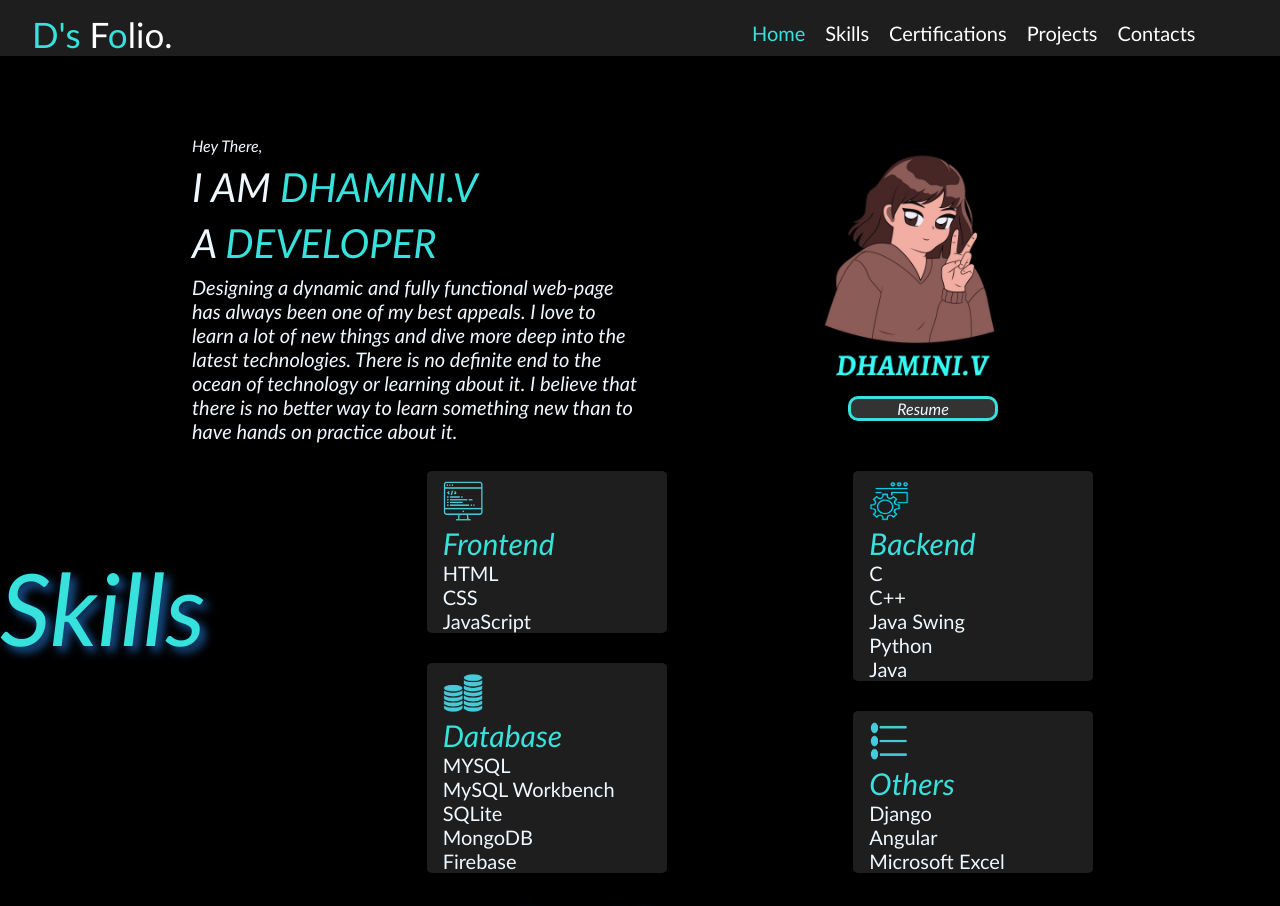
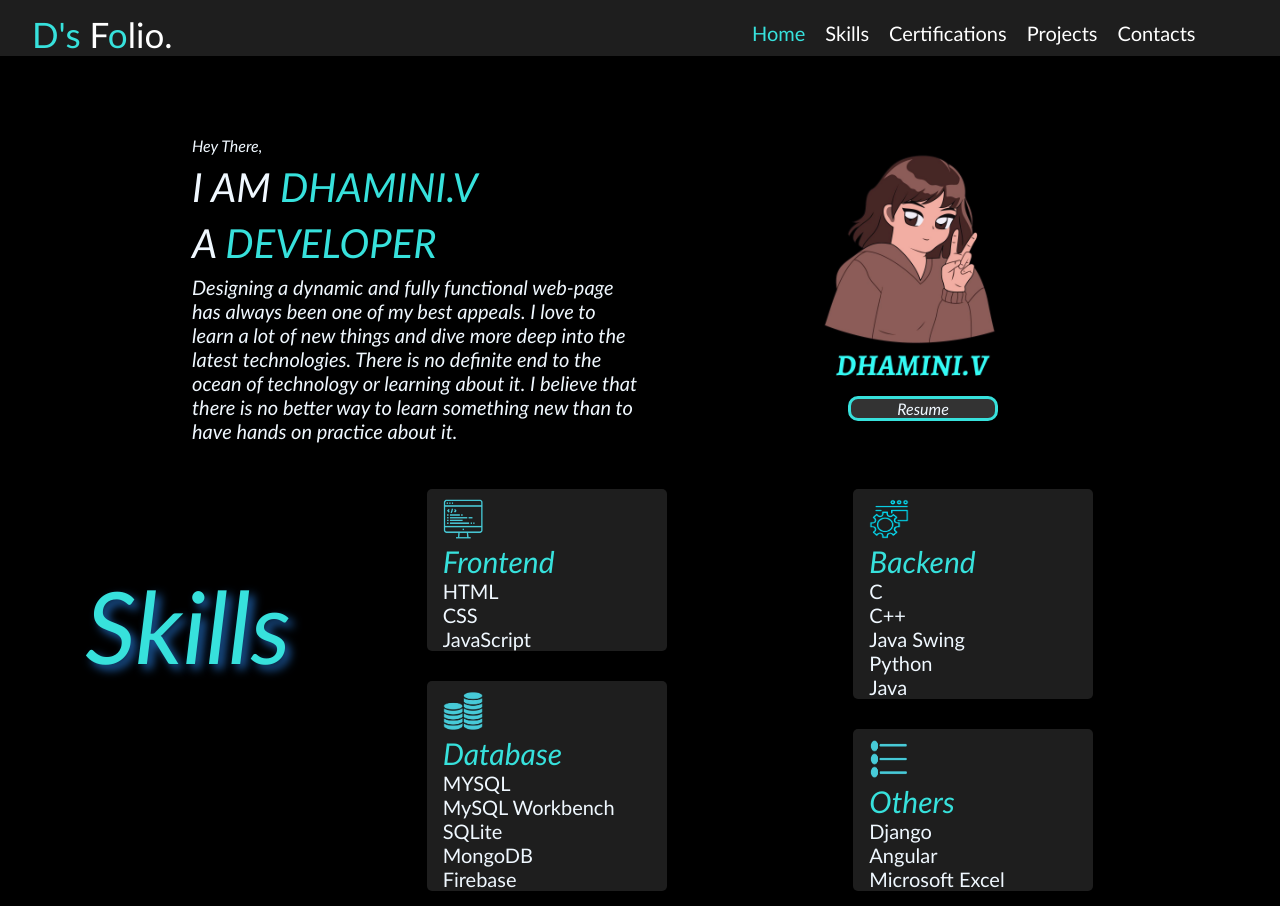
Before and after one commit to dhamini2311/portfolio2, an Angular app: page /home in a window 1280 px wide. Shown: the top 906 px of the page. Built offline with nearby package versions, Linux system fonts and the light colour scheme.

Commit message:
latest commit

```diff
--- a/src/app/certificates/certificates.component.html
+++ b/src/app/certificates/certificates.component.html
@@ -17,4 +17,5 @@
     <div id="link">
         <a href="https://drive.google.com/drive/folders/1uh2YP8FSIxuDAgvhfALbCNamKddslSmk?usp=drive_link">Other Certificates</a>
     </div>
+    <br>
 </div>
--- a/src/app/home/home.component.html
+++ b/src/app/home/home.component.html
@@ -16,7 +16,7 @@
             <a href="../../assets/310620205015_Dhamini.V.pdf" download="resume.pdf">Resume</a>
         </div>
     </div>
-
+   <br>
 </div>
 
 <app-skills></app-skills>
--- a/src/app/skills/skills.component.css
+++ b/src/app/skills/skills.component.css
@@ -6,7 +6,7 @@
     grid-template-columns: repeat(3 ,1fr);}
 #skills{
     color: aliceblue;
-    padding-left: 0rem;
+    padding-left: 20%;
     padding-top: 6rem;
     font-size: 100px;
     font-style: italic;
--- a/src/app/skills/skills.component.html
+++ b/src/app/skills/skills.component.html
@@ -38,4 +38,5 @@
                 <p>Microsoft Excel</p>
         </div>
     </div>
+    <br>
 </div>
```
